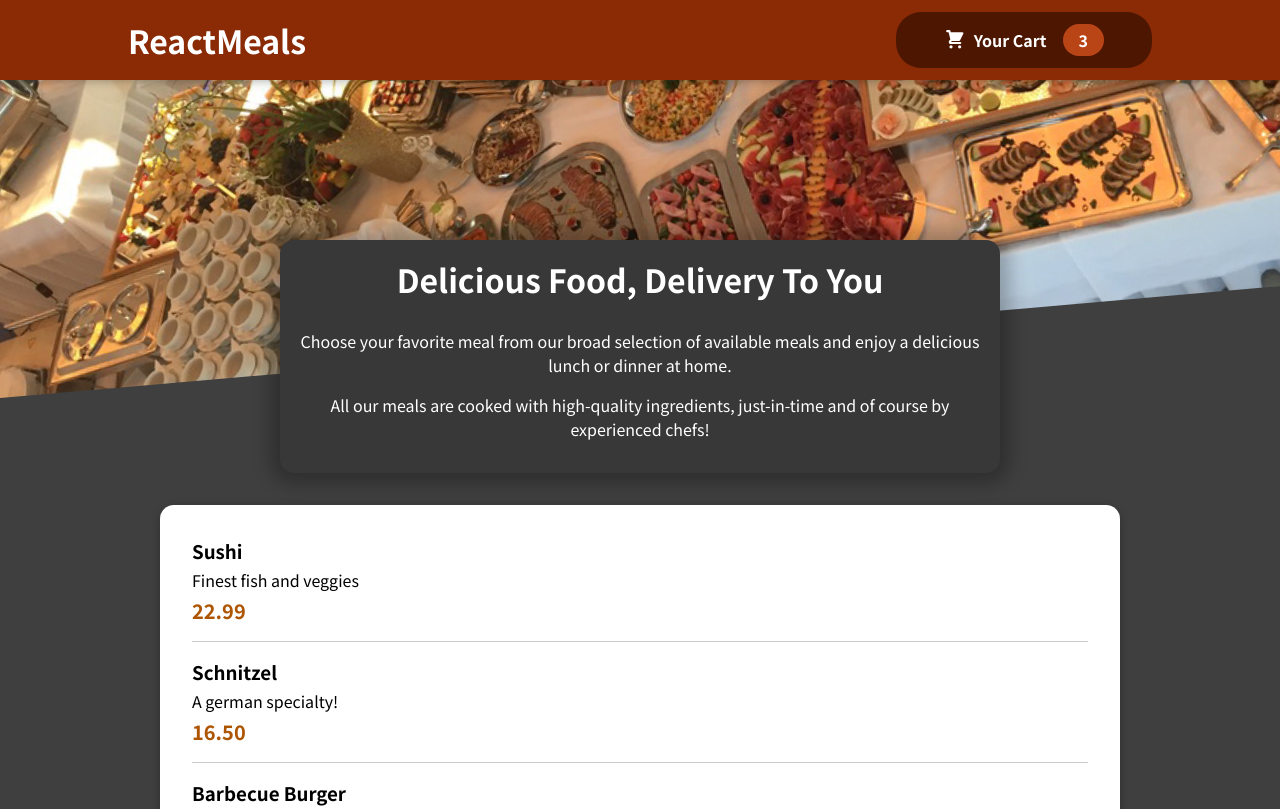
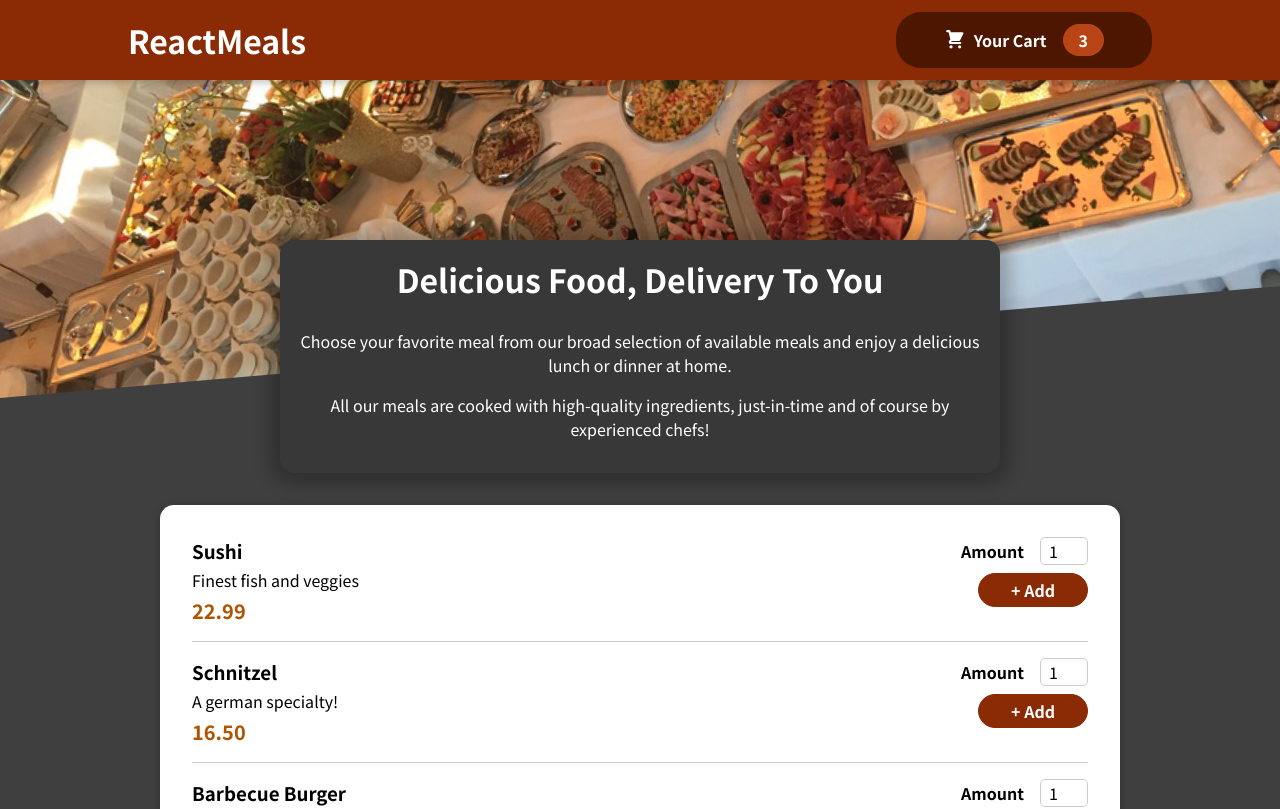
Before and after one commit to Francisco-BT/react-complete-guide, a React (Create React App) app: page / in a window 1280 px wide. Shown: the top 809 px of the page. Built offline with nearby package versions, Linux system fonts and the light colour scheme.

Commit message:
feat: add form component to work with meal items

```diff
--- a/src/components/Meals/AvailableMeals.js
+++ b/src/components/Meals/AvailableMeals.js
@@ -34,6 +34,7 @@
 const AvailableMeals = () => {
   const mealList = DUMMY_MEALS.map((meal) => (
     <MealItem
+      id={meal.id}
       key={meal.id}
       name={meal.name}
       description={meal.description}
--- a/src/components/Meals/MealItem/MealItem.js
+++ b/src/components/Meals/MealItem/MealItem.js
@@ -1,6 +1,7 @@
 import React from 'react';
 
 import classes from './MealItem.module.css';
+import MealItemForm from './MealItemForm';
 
 const MealItem = (props) => {
   const price = `${props.price.toFixed(2)}`;
@@ -12,7 +13,9 @@
         <div className={classes.descrition}>{props.description}</div>
         <div className={classes.price}>{price}</div>
       </div>
-      <div></div>
+      <div>
+        <MealItemForm id={props.id} />
+      </div>
     </li>
   );
 };
--- /dev/null
+++ b/src/components/Meals/MealItem/MealItemForm.js
@@ -0,0 +1,26 @@
+import React from 'react';
+import Input from '../../UI/Input';
+
+import classes from './MealItemForm.module.css';
+
+const MealItemForm = (props) => {
+  return (
+    <form className={classes.form}>
+      <Input
+        label="Amount"
+        input={{
+          id: 'amount_' + props.id,
+          type: 'number',
+          min: '1',
+          max: '5',
+          step: '1',
+          defaultValue: '1',
+        }}
+      />
+
+      <button>+ Add</button>
+    </form>
+  );
+};
+
+export default MealItemForm;
--- /dev/null
+++ b/src/components/Meals/MealItem/MealItemForm.module.css
@@ -0,0 +1,20 @@
+.form {
+  text-align: right;
+}
+
+.form button {
+  font: inherit;
+  cursor: pointer;
+  background-color: #8a2b06;
+  border: 1px solid #8a2b06;
+  color: white;
+  padding: 0.25rem 2rem;
+  border-radius: 20px;
+  font-weight: bold;
+}
+
+.form button:hover,
+.form button:active {
+  background-color: #641e03;
+  border-color: #641e03;
+}
--- /dev/null
+++ b/src/components/UI/Input.js
@@ -0,0 +1,14 @@
+import React from 'react';
+
+import classes from './Input.module.css';
+
+const Input = (props) => {
+  return (
+    <div className={classes.input}>
+      <label htmlFor={props.input.id}>{props.label}</label>
+      <input {...props.input} />
+    </div>
+  );
+};
+
+export default Input;
--- /dev/null
+++ b/src/components/UI/Input.module.css
@@ -0,0 +1,18 @@
+.input {
+  display: flex;
+  align-items: center;
+  margin-bottom: 0.5rem;
+}
+
+.input label {
+  font-weight: bold;
+  margin-right: 1rem;
+}
+
+.input input {
+  width: 3rem;
+  border-radius: 5px;
+  border: 1px solid #ccc;
+  font: inherit;
+  padding-left: 0.5rem;
+}
```
